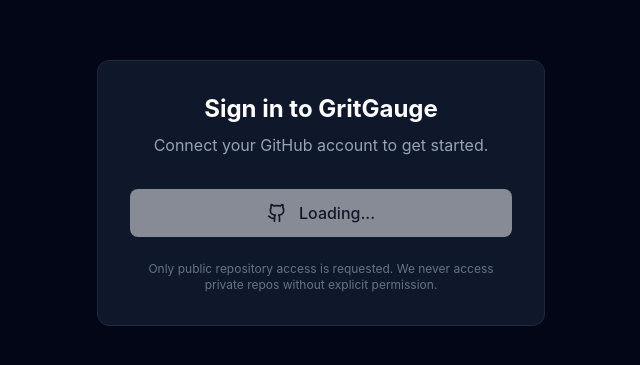
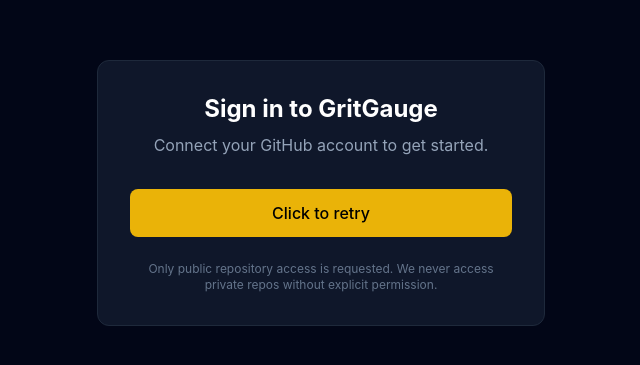
Before and after one commit to goranai/gritgauge, a Next.js app: page /auth/signin in a window 1280 px wide. Shown: the part 207-572 px from the top of the page, without its empty margins (319-959 px from the left). Built offline with nearby package versions, Linux system fonts and the light colour scheme; no server answers.

Commit message:
fix: pure HTML form submit - no JS intercept

```diff
--- a/src/app/auth/signin/page.tsx
+++ b/src/app/auth/signin/page.tsx
@@ -9,21 +9,13 @@
   const callbackUrl = params?.get("callbackUrl") || "/dashboard";
   const error = params?.get("error");
   const [csrfToken, setCsrfToken] = useState("");
-  const [loading, setLoading] = useState(false);
 
   useEffect(() => {
     fetch("/api/auth/csrf")
       .then((r) => r.json())
       .then((d) => setCsrfToken(d.csrfToken || ""))
-      .catch(() => {});
+      .catch(() => setCsrfToken("retry"));
   }, []);
-
-  const handleSubmit = (e: React.FormEvent) => {
-    e.preventDefault();
-    setLoading(true);
-    const form = e.target as HTMLFormElement;
-    form.submit();
-  };
 
   const errorMessages: Record<string, string> = {
     OAuthSignin: "There was a problem starting GitHub sign-in.",
@@ -47,18 +39,27 @@
             </div>
           )}
 
-          <form action="/api/auth/signin/github" method="POST" onSubmit={handleSubmit}>
+          {csrfToken === "retry" ? (
+            <button
+              onClick={() => window.location.reload()}
+              className="w-full flex items-center justify-center gap-3 bg-yellow-500 hover:bg-yellow-400 text-black font-medium py-3 px-6 rounded-lg transition-colors"
+            >
+              Click to retry
+            </button>
+          ) : (
+            <form action="/api/auth/signin/github" method="POST">
               <input type="hidden" name="csrfToken" value={csrfToken} />
               <input type="hidden" name="callbackUrl" value={callbackUrl} />
               <button
                 type="submit"
-              disabled={loading || !csrfToken}
+                disabled={!csrfToken}
                 className="w-full flex items-center justify-center gap-3 bg-white hover:bg-gray-100 disabled:opacity-50 text-gray-900 font-medium py-3 px-6 rounded-lg transition-colors"
               >
                 <Github className="w-5 h-5" />
-              {!csrfToken ? "Loading..." : loading ? "Redirecting..." : "Continue with GitHub"}
+                {!csrfToken ? "Loading..." : "Continue with GitHub"}
               </button>
             </form>
+          )}
 
           <p className="text-surface-500 text-xs mt-6">
             Only public repository access is requested. We never access private repos without explicit permission.
```
Lines whose indentation alone changed are shown as unchanged.
